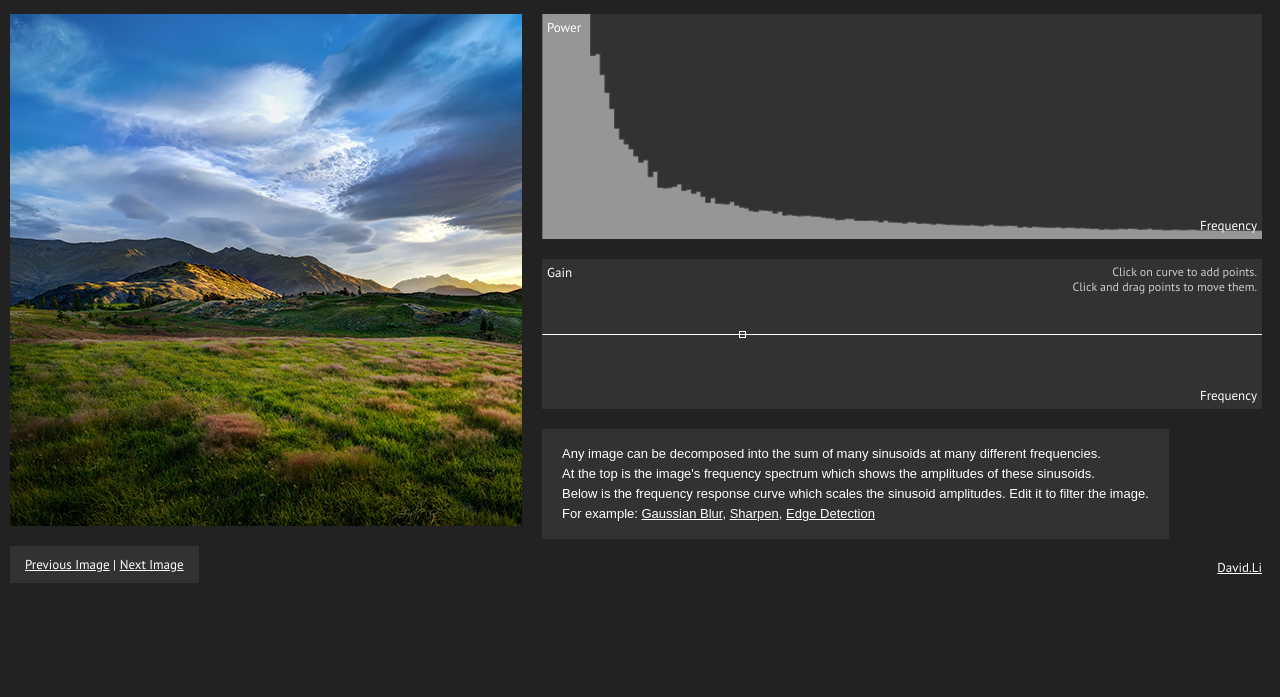
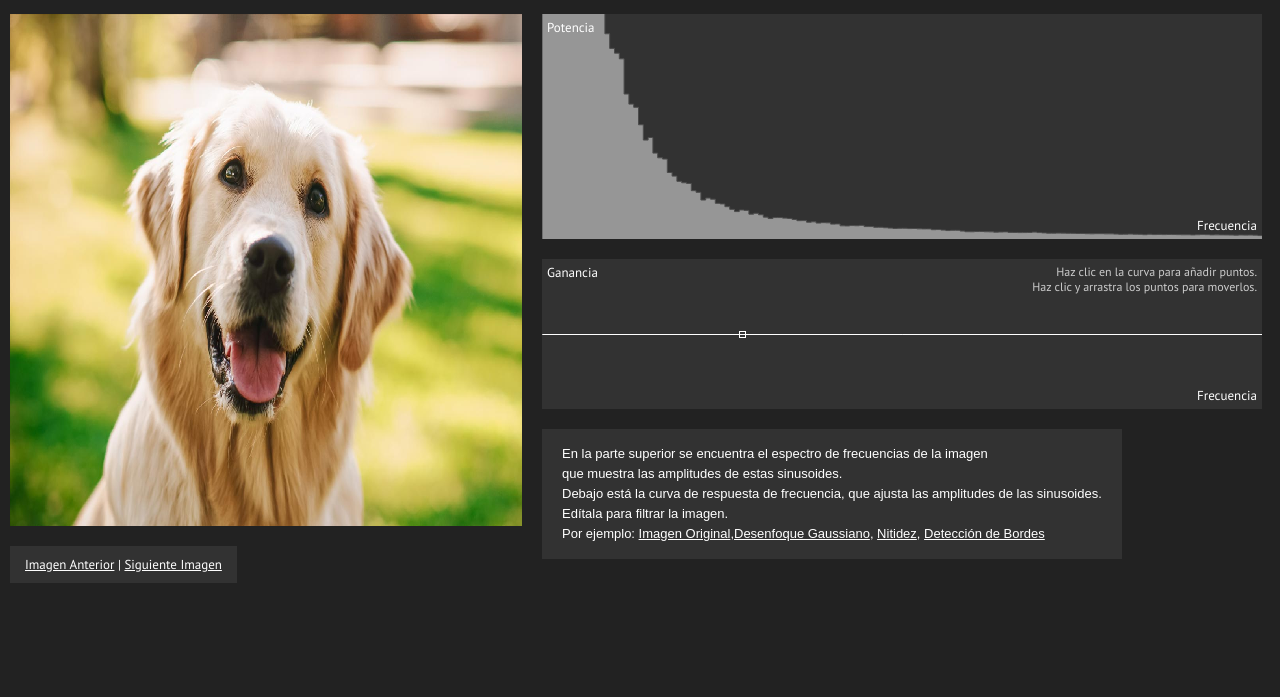
Before and after one commit to JZuluf/FiltradoImagenesTransformadaFourier, a plain HTML site: page index.html in a window 1280 px wide. Shown: the part 103-800 px from the top of the page. Drawn offline with Linux system fonts and the light colour scheme.

Commit message:
Actualizacion de inagen, cambio de visualizacion del html y creacion de una nueva funcionalidad

```diff
--- a/index.html
+++ b/index.html
@@ -11,54 +11,47 @@
     <body>
 
         <div id="wrapper">
-            <div id="title">Fourier Image Filtering</div>
+            <div id="title">Filtrado de Imágenes con Fourier</div>
 
             <div id="columns">
 
                 <div id="left">
                     <canvas id="filterer" width="512" height="512"></canvas>
-                    <div id="image-toggle"><span id="previous">Previous Image</span> | <span id="next">Next Image</span></div>
+                    <div id="image-toggle"><span id="previous">Imagen Anterior</span> | <span id="next">Siguiente Imagen</span></div>
                 </div>
 
                 <div id="right">
                     <div id="chart-wrapper">
                         <canvas id="chart" width="720" height="225"></canvas>
 
-                        <div id="power" class="label">Power</div>
-                        <div id="frequency" class="label">Frequency</div>
+                        <div id="power" class="label">Potencia</div>
+                        <div id="frequency" class="label">Frecuencia</div>
                     </div>
 
                     <div id="editor-wrapper">
                         <canvas id="editor" width="720" height="150"></canvas>
 
-                        <div id="gain" class="label">Gain</div>
-                        <div id="frequency2" class="label">Frequency</div>
+                        <div id="gain" class="label">Ganancia</div>
+                        <div id="frequency2" class="label">Frecuencia</div>
 
                         <div id="instructions">
-                            Click on curve to add points.<br/>
-                            Click and drag points to move them.
+                            Haz clic en la curva para añadir puntos.<br/>
+                            Haz clic y arrastra los puntos para moverlos.
                         </div>
                     </div>
 
                     <div id="info">
-                        Any image can be decomposed into the sum of many sinusoids at many different frequencies.<br/>
-                        At the top is the image's frequency spectrum which shows the amplitudes of these sinusoids.<br/>
-                        Below is the frequency response curve which scales the sinusoid amplitudes. Edit it to filter the image.<br/>
-                        For example: <span id="gaussian">Gaussian Blur</span>, <span id="sharpen">Sharpen</span>, <span id="edges">Edge Detection</span>
-                    </div>
-
-                    <div id="footer">
-                        <a href="http://david.li">David.Li</a>
+                        En la parte superior se encuentra el espectro de frecuencias de la imagen<br/>
+                        que muestra las amplitudes de estas sinusoides.<br/>
+                        Debajo está la curva de respuesta de frecuencia, que ajusta las amplitudes de las sinusoides.<br/>
+                        Edítala para filtrar la imagen.<br/>
+                        Por ejemplo: <span id="origin">Imagen Original</span>,<span id="gaussian">Desenfoque Gaussiano</span>, <span id="sharpen">Nitidez</span>, <span id="edges">Detección de Bordes</span>
                     </div>
                 </div>
 
             </div>
 
             <br/>
-            <div id="unsupported">
-                Unfortunately, your browser does not appear to support the required features. <a href="http://david.li">Back to David.Li</a>
-            </div>
-
         </div>
 
         <script src="shared.js"></script>
--- a/main.js
+++ b/main.js
@@ -37,6 +37,7 @@ var main = function () {
     var imagesLoaded = 0;
     for (var i = 0; i < IMAGE_URLS.length; ++i) {
         var image = new Image();
+        image.crossOrigin="anonymous";
         image.onload = function () {
             imagesLoaded += 1;
             if (imagesLoaded === IMAGE_URLS.length) { //all images have been loaded
@@ -91,6 +92,15 @@ var main = function () {
         ]);
     };
 
+    document.getElementById('origin').onclick = function () {
+        curve.setPoints([
+            [11, 76],
+            [11, 76],
+            [11, 76],
+            [11, 76]
+        ]);
+    };
+
 };
 
 if (hasWebGLSupportWithExtensions(['OES_texture_float'])) {
--- a/shared.js
+++ b/shared.js
@@ -1,5 +1,6 @@
 //all images by Trey Ratcliff
 var IMAGE_URLS = [
+    'images/perro.jpg',
     'images/fields.jpg',
     'images/desert.jpg',
     'images/milky.jpg',
```
Also changed, not shown: images/perro.jpg (added).
